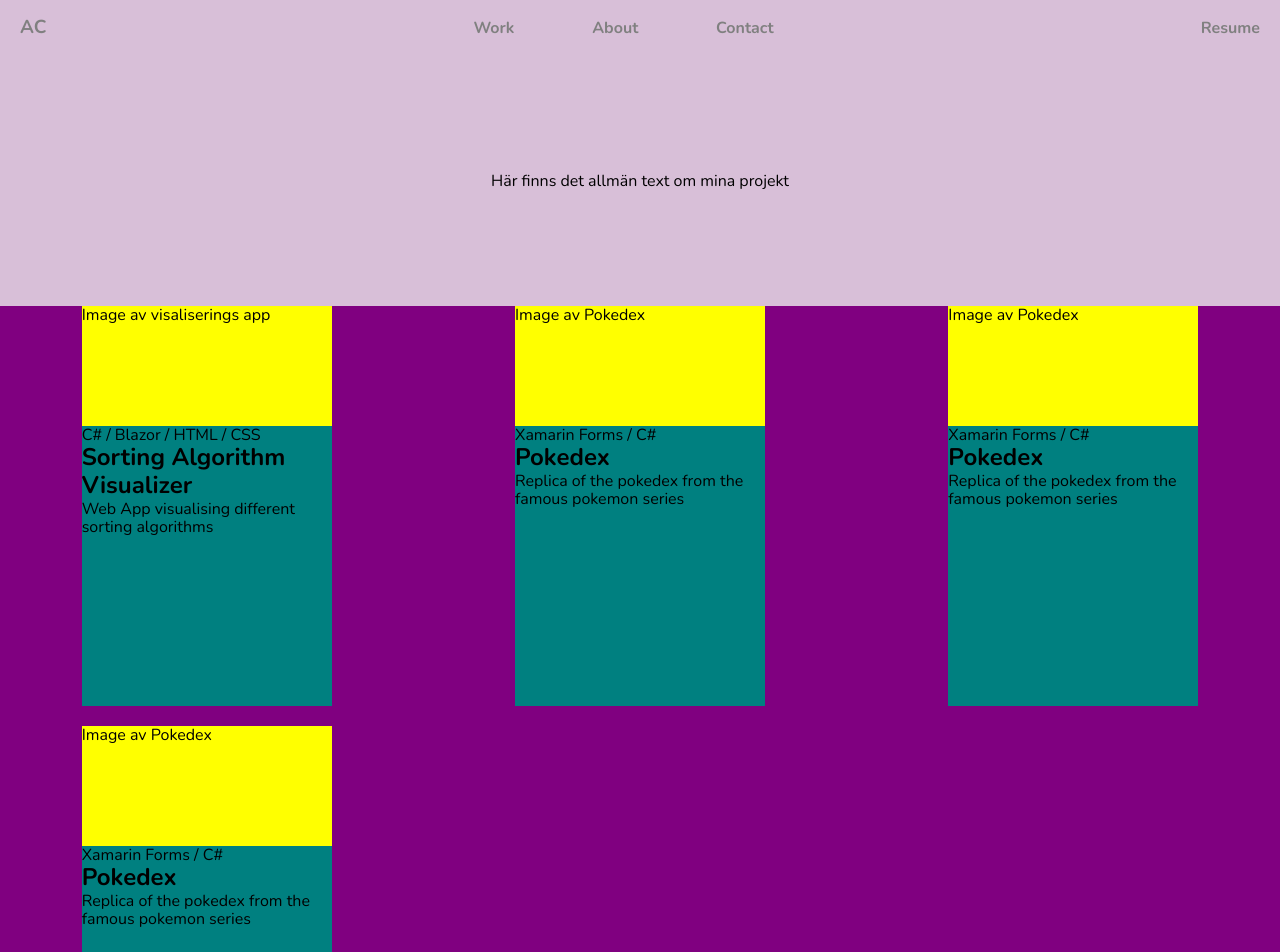
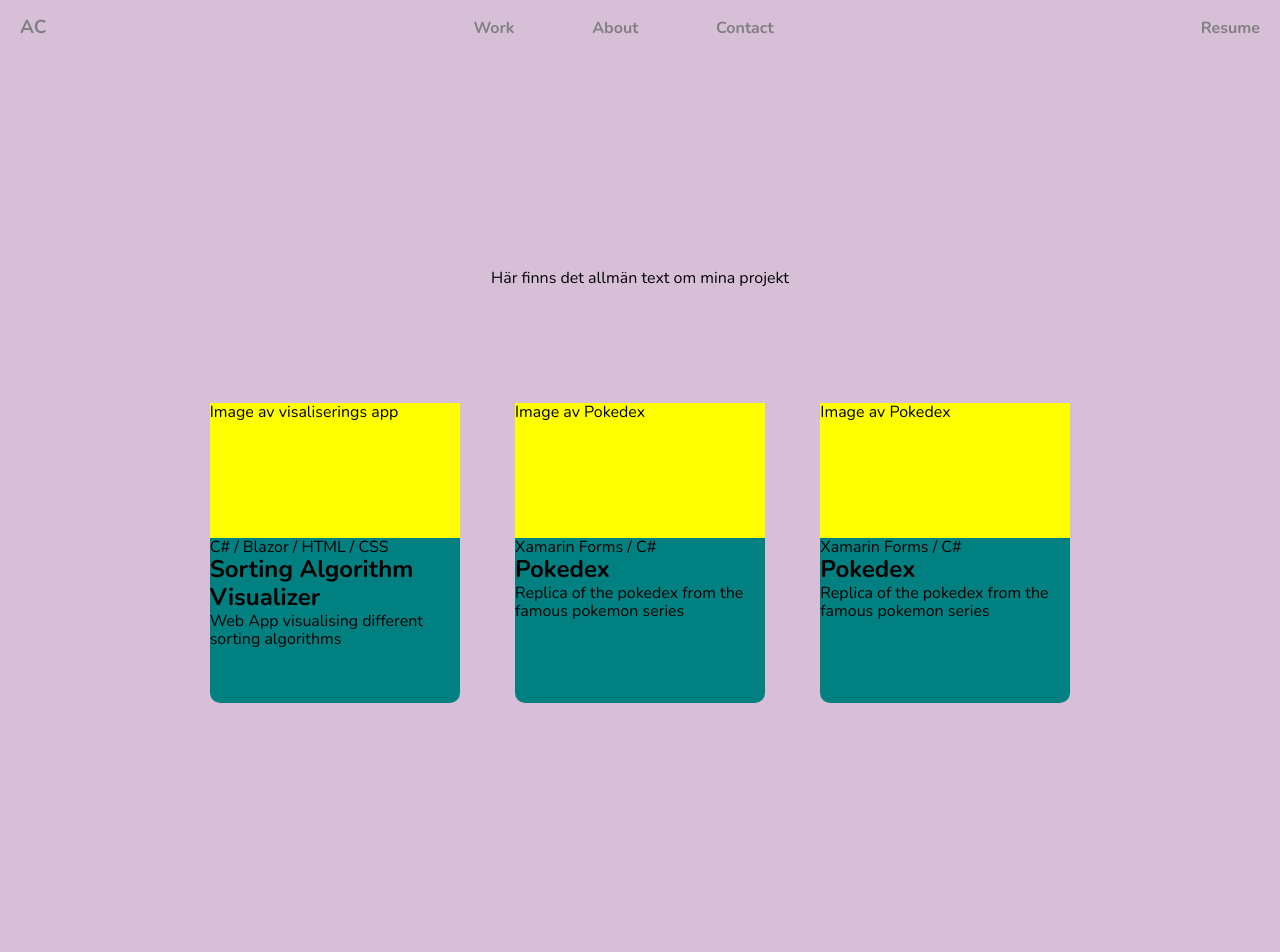
Before and after one commit to AndyCarlsson/portfolio, a React (Create React App) app: page /work in a window 1280 px wide. Shown: the top 952 px of the page. After the commit the page ends 800 px from the top, so only its background shows below. Built offline with nearby package versions, Linux system fonts and the light colour scheme.

Commit message:
Added about page

```diff
--- a/src/App.js
+++ b/src/App.js
@@ -3,6 +3,7 @@ import Navbar from './components/Navbar/Navbar';
 import Startpage from './components/Startpage/Startpage';
 import ProjectPage from './components/ProjectPage/ProjectPage';
 import ContactPage from './components/ContactPage/ContactPage';
+import AboutPage from './components/AboutPage/AboutPage';
 import { BrowserRouter as Router, Switch, Route } from 'react-router-dom';
 import 'normalize.css';
 import './app.css';
@@ -14,6 +15,7 @@ function App() {
       <Switch>
         <Route path='/' exact component={Startpage} />
         <Route path='/work' component={ProjectPage} />
+        <Route path='/about' component={AboutPage} />
         <Route path='/contact' component={ContactPage} />
       </Switch>
     </Router>
--- a/src/components/AboutPage/AboutPage.js
+++ b/src/components/AboutPage/AboutPage.js
@@ -0,0 +1,16 @@
+import React from 'react';
+import './aboutpage.scss';
+
+function AboutPage() {
+  return (
+    <div className='aboutpage-wrapper'>
+      <div className='personal-info-container'>
+        <h1>Image</h1>
+        <p>Text about me</p>
+      </div>
+      <div>List of experience</div>
+    </div>
+  );
+}
+
+export default AboutPage;
--- a/src/components/AboutPage/aboutpage.scss
+++ b/src/components/AboutPage/aboutpage.scss
@@ -0,0 +1,16 @@
+.aboutpage-wrapper {
+  display: flex;
+  flex-direction: column;
+  align-items: center;
+  min-height: 93vh;
+  background-color: red;
+}
+
+.personal-info-container {
+  display: flex;
+  align-items: center;
+  justify-content: center;
+  height: 400px;
+  width: 70%;
+  background-color: yellow;
+}
--- a/src/components/ProjectPage/ProjectItemInfo.js
+++ b/src/components/ProjectPage/ProjectItemInfo.js
@@ -17,10 +17,4 @@ export const ProjectItemInfo = [
     title: 'Pokedex',
     description: 'Replica of the pokedex from the famous pokemon series',
   },
-  {
-    img: 'Image av Pokedex',
-    stackList: 'Xamarin Forms / C#',
-    title: 'Pokedex',
-    description: 'Replica of the pokedex from the famous pokemon series',
-  },
 ];
--- a/src/components/ProjectPage/projectitem.scss
+++ b/src/components/ProjectPage/projectitem.scss
@@ -1,6 +1,5 @@
 .project-item-wrapper {
-  width: 100%;
-  background-color: purple;
+  width: 70%;
   display: grid;
   grid-template-columns: repeat(3, 1fr);
   justify-items: center;
@@ -9,12 +8,13 @@
 }
 
 .project-item {
-  height: 400px;
+  height: 300px;
   width: 250px;
+  border-radius: 10px;
   background-color: teal;
 }
 
 .image-container {
-  height: 30%;
+  height: 45%;
   background-color: yellow;
 }
--- a/src/components/ProjectPage/projectpage.scss
+++ b/src/components/ProjectPage/projectpage.scss
@@ -1,9 +1,9 @@
 .project-wrapper {
+  min-height: 93vh;
   display: flex;
   flex-direction: column;
   align-items: center;
-  justify-content: start;
-  height: 100%;
+  justify-content: center;
 }
 
 .projects-text-area {
--- a/src/components/navbar/NavbarItems.js
+++ b/src/components/navbar/NavbarItems.js
@@ -5,7 +5,7 @@ export const NavbarItems = [
   },
   {
     title: 'About',
-    url: '/#',
+    url: '/about',
   },
   {
     title: 'Contact',
```
Also changed, not shown: 1 other file (tests, documents, lock files or other folders).
